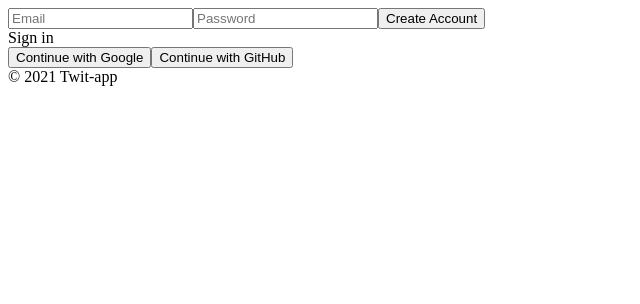
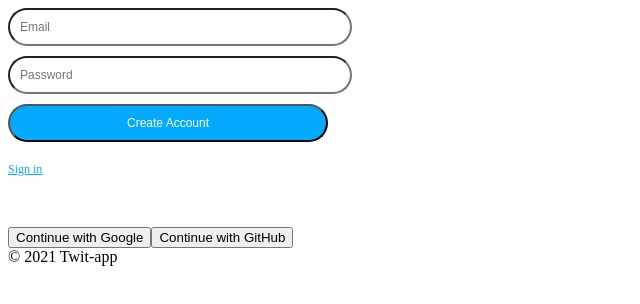
Before and after one commit to MinhaLee94/twit_app, a React (Create React App) app: page /#/ in a window 1280 px wide. Shown: the top 304 px of the page, without its empty margins (0-640 px from the left). Built offline with nearby package versions, Linux system fonts and the light colour scheme; no server answers.

Commit message:
Build AuthForm styles

```diff
--- a/src/components/AuthForm.js
+++ b/src/components/AuthForm.js
@@ -2,6 +2,51 @@ import React, { useState } from "react";
 import { createUserWithEmailAndPassword, signInWithEmailAndPassword } from "firebase/auth";
 import { authService } from "fbase";
 import PropTypes from "prop-types";
+import styled from "styled-components";
+
+const LoginForm = styled.form`
+	width: 100%;
+	max-width: 320px;
+	display: flex;
+	flex-direction: column;
+`;
+
+const LoginInput = styled.input`
+	max-width: 320px;
+	width: 100%;
+	padding: 10px;
+	border-radius: 30px;
+	background-color: rgba(255, 255, 255, 1);
+	margin-bottom: 10px;
+	font-size: 12px;
+	color: black;
+`;
+
+const SubmitBtn = styled(LoginInput)`
+	text-align: center;
+	background: #04aaff;
+	color: white;
+	margin-top: 10;
+	cursor: pointer;
+`;
+
+const AuthError = styled.span`
+	color: tomato;
+	text-align: center;
+	font-weight: 500;
+	font-size: 12px;
+`;
+
+const AuthSwitch = styled.span`
+	color: #04aaff;
+	cursor: pointer;
+	margin-top: 10px;
+	margin-bottom: 50px;
+	display: block;
+	font-size: 12px;
+	text-decoration: underline;
+`;
+
 
 const AuthForm = () => {
 	const [email, setEmail] = useState("");
@@ -31,13 +76,13 @@ const AuthForm = () => {
 	const toggleAccount = () => setNewAccount((prev) => !prev);
 	return (
 		<>
-			<form onSubmit={onSubmit}>
-				<input name="email" type="text" placeholder="Email" required value={email} onChange={onChange}/>
-				<input name="password" type="password" placeholder="Password" required value={password} onChange={onChange}/>
-				<input type="submit" value={newAccount ? "Create Account" : "Log in"} />
-				{error}
-			</form>
-			<span onClick={toggleAccount}>{newAccount ? "Sign in" : "Create Account"}</span>
+			<LoginForm onSubmit={onSubmit}>
+				<LoginInput name="email" type="text" placeholder="Email" required value={email} onChange={onChange}/>
+				<LoginInput name="password" type="password" placeholder="Password" required value={password} onChange={onChange}/>
+				<SubmitBtn type="submit" value={newAccount ? "Create Account" : "Log in"} />
+				{error && <span>{error}</span>}
+			</LoginForm>
+			<AuthSwitch onClick={toggleAccount}>{newAccount ? "Sign in" : "Create Account"}</AuthSwitch>
 		</>
 	)
 }
```
